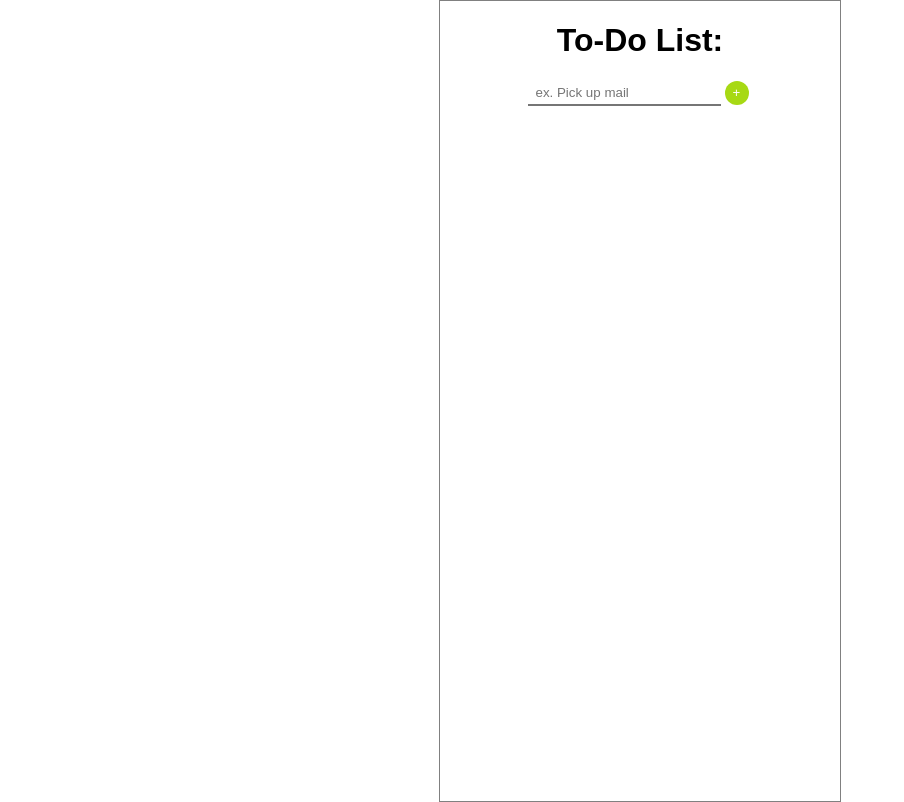
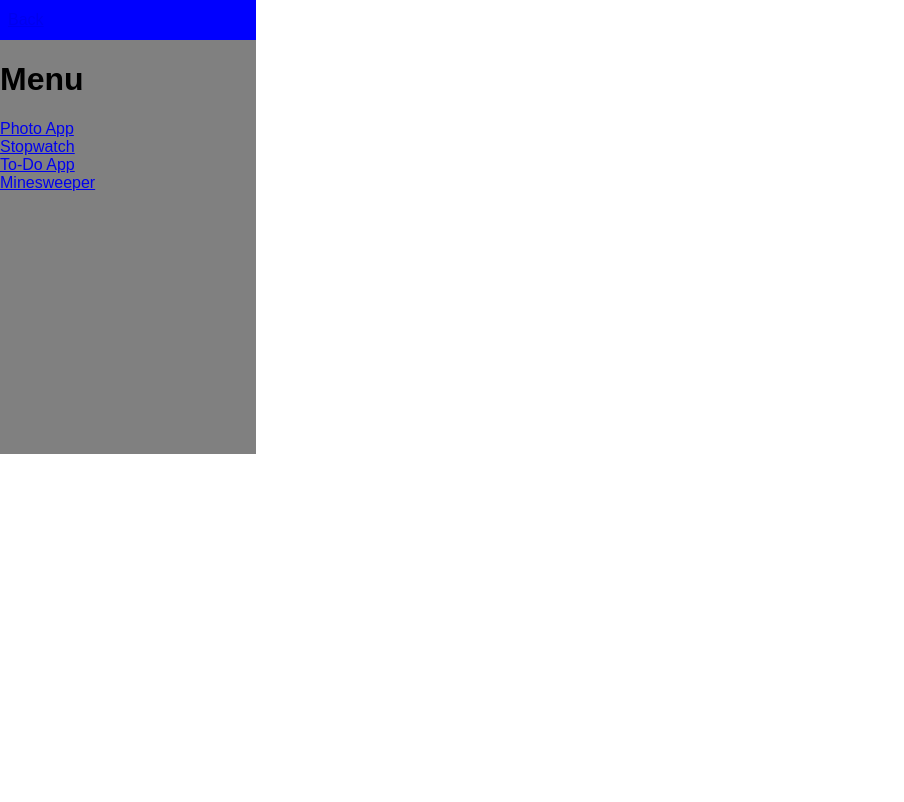
Before and after one commit to kimryan0416/mimo-projects, a React (Create React App) app: page / in a window 1280 px wide. Shown: the whole page, without its empty margins (0-904 px from the left). Built offline with nearby package versions, Linux system fonts and the light colour scheme.

Commit message:
added react router for navigation

```diff
--- a/src/App.css
+++ b/src/App.css
@@ -1,17 +1,32 @@
 .App {
-  width: 100vw;
-  height: 100vh;
-  margin: auto;
+  width: 256px;
+  height: 454.4px;
   background-color: gray;
 
   display: flex;
-  flex-direction:  row;
-  justify-content:  center;
+  flex-direction: column;
+  justify-content:  flex-start;
   align-items: flex-start;
-  flex-wrap:  wrap;
+  flex-wrap: nowrap;
 }
 .App.selected {
-  width: 400px;
   background-color: white;
   border:  1px solid gray;
 }
+.App header {
+  flex-basis: 40px;
+  flex-grow: 0;
+  flex-shrink: 0;
+  width: 100%;
+  background-color: blue;
+
+  padding-left: 8px;
+  padding-right:  8px;
+  box-sizing: border-box;
+
+  display: flex;
+  flex-direction: row;
+  justify-content:  flex-start;
+  align-items: center;
+  flex-wrap:  nowrap;
+}
--- a/src/App.js
+++ b/src/App.js
@@ -1,46 +1,68 @@
 import { Component } from "react";
+import {
+  BrowserRouter as Router,
+  withRouter,
+  Switch,
+  Link,
+  Route
+} from "react-router-dom";
+import './App.css';
 
-import './App.css';
 import ToDoList from "./to-do-list/ToDoList";
 
 class App extends Component {
   constructor() {
     super();
-    this.state = {
-      page: 2
-    }
-    this.pages = [
-      {
-        title:"Photo App",
-        content:null
-      },
-      {
-        title:"Stopwatch",
-        content:null
-      },
-      {
-        title:"To-Do List",
-        content:(<ToDoList />)
-      },
-      {
-        title:"Minesweeper",
-        content:null
-      }
-    ]
   }
 
   render() {
-    var page = this.pages[this.state.page];
-    var content = (page) ? page.content : null;
-    var c = (page) ? "selected" : ""
     return (
-      <div className={`App ${c}`}>
-        {content}
+      <div className="App">
+        <Router>
+          <header>
+            <Link to="/">Back</Link>
+          </header>
+          <Switch>
+            <Route exact path="/photo" component={withRouter(Photo)} />
+            <Route exact path="/stopwatch" component={withRouter(Stopwatch)} />
+            <Route exact path="/todo" component={withRouter(ToDoList)} />
+            <Route exact path="/minesweeper" component={withRouter(Minesweeper)} />
+            <Route path="/" component={withRouter(Home)} />
+          </Switch>
+        </Router>
       </div>
     );
   }
 }
 
+const Home = () => {
+  return (
+    <>
+      <h1>Menu</h1>
+      <Link to="/photo">Photo App</Link>
+      <Link to="/stopwatch">Stopwatch</Link>
+      <Link to="/todo">To-Do App</Link>
+      <Link to="/minesweeper">Minesweeper</Link>
+    </>
+  );
+}
 
+const Photo = () => {
+  return (
+    <h1>Photo App</h1>
+  );
+}
+
+const Stopwatch = () => {
+  return (
+    <h1>Stopwatch</h1>
+  );
+}
+
+const Minesweeper = () => {
+  return (
+    <h1>Minesweeper</h1>
+  );
+}
 
 export default App;
```
